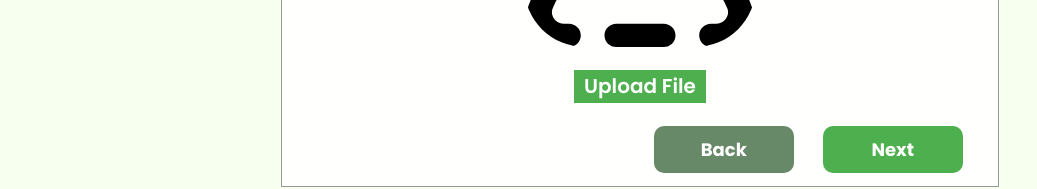
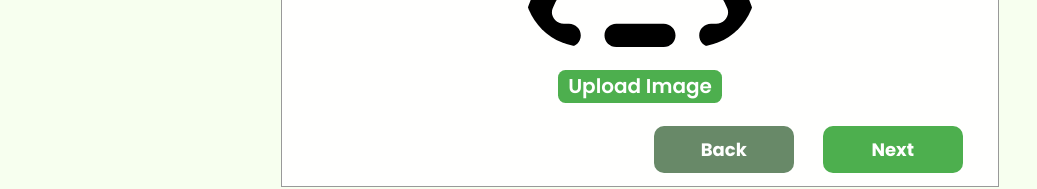
Before and after one commit to Satish9047/metalogic-register, a Next.js app: page /register in a window 1280 px wide. Shown: the part 538-727 px from the top of the page, without its empty margins (0-1037 px from the left). Built offline with nearby package versions, Linux system fonts and the light colour scheme.

Commit message:
Update the label in upload image

```diff
--- a/src/components/Register/Register3.tsx
+++ b/src/components/Register/Register3.tsx
@@ -24,9 +24,9 @@ const Register3 = () => {
             />
             <label
               htmlFor="fileUpload"
-              className="px-4 py-2 bg-[#4daf4e] text-white font-semibold rounded-lg cursor-pointer hover:bg-green-600"
+              className="px-4 py-2 bg-[#4daf4e] text-white font-semibold rounded-xl cursor-pointer hover:bg-green-600"
             >
-              Upload File
+              Upload Image
             </label>
           </div>
         </div>
```
